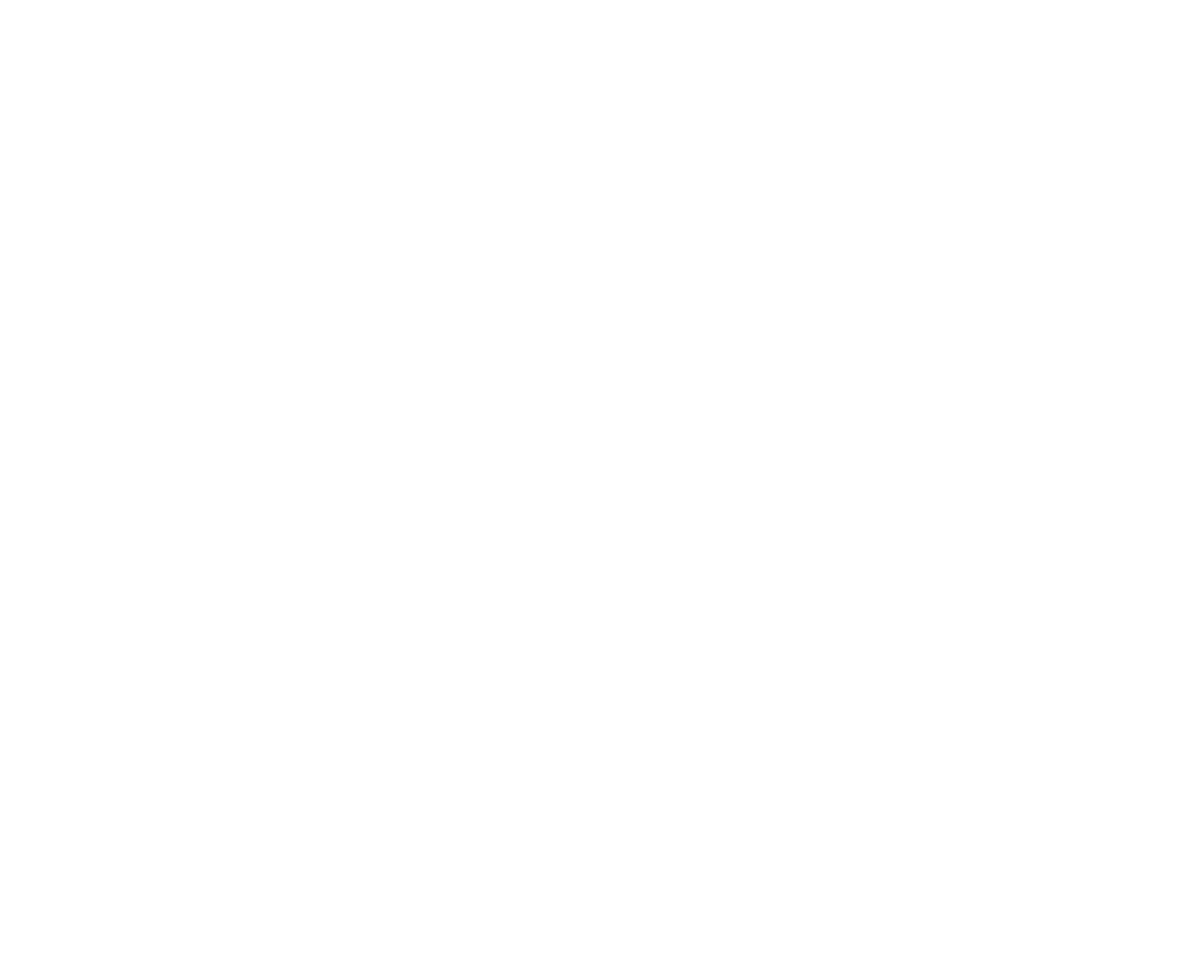
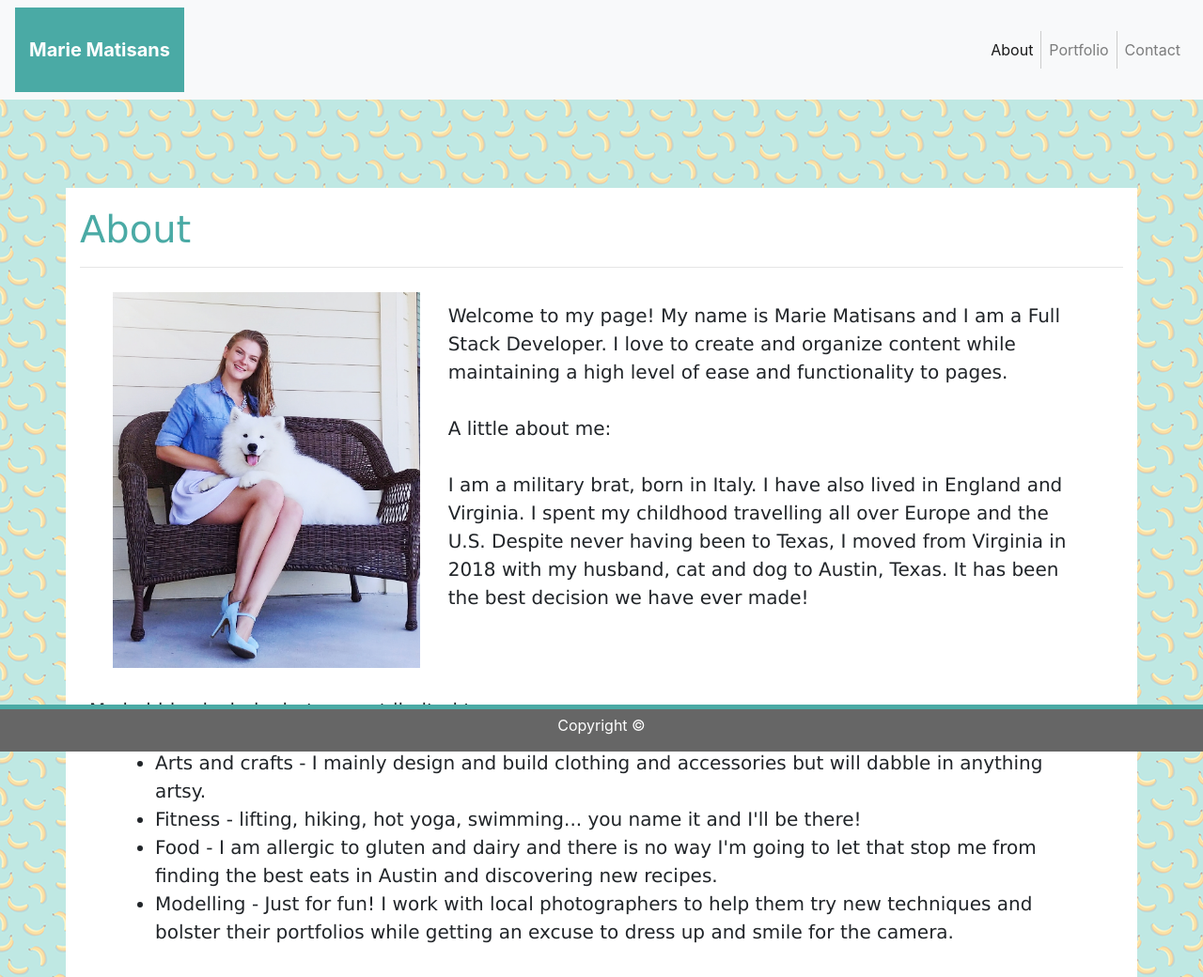
Before and after one commit to mbolters/Bootstrap-Portfolio, a plain HTML site: page index.html in a window 1280 px wide. Shown: the top 1040 px of the page at 94% size. Before the commit the page ends 800 px from the top, so only its background shows below. Drawn offline with nearby package versions, Linux system fonts and the light colour scheme.

Commit message:
add responsive to about page, create template for contact and portfolio page w/o container details

```diff
--- /dev/null
+++ b/Assets/CSS/style.css
@@ -0,0 +1,54 @@
+
+.container-navbar {
+    margin: 0 auto;
+    width: 100%;
+}
+.container {
+    margin-top: 200px;
+    background: white;
+    margin-bottom: 200px;
+    padding-bottom: 20px;
+
+}
+.aboutMeTitle {
+    font-family: Verdana, Geneva, Tahoma, sans-serif;
+    font-weight: bold;
+    padding-top: 20px;
+    color: #4AAAA5;
+}
+p {
+    padding: 10px;
+    font-family: Verdana, Geneva, Tahoma, sans-serif;
+    font-size: 20px;
+}
+ul {
+    padding: 0px 30px 30px 80px;
+    font-family: Verdana, Geneva, Tahoma, sans-serif;
+    font-size: 20px;
+}
+footer{
+    width: 100%;
+    height: 60px;
+    text-align: center;
+    position: fixed;
+    z-index: 1000;
+    height: 50px;
+    color:white;
+    Border-top: solid 5px #4aaaa5;
+    bottom:0%;
+    line-height: 35px;
+    background-color: #666666;
+}
+
+.row {
+    margin: 10px;
+    padding: 10px;
+}
+
+#row1 {
+    margin-bottom: 10px;
+    margin-top: 5px;
+}
+#row2 {
+    margin-bottom: 20px;
+}
--- a/contact.html
+++ b/contact.html
@@ -0,0 +1,31 @@
+<!DOCTYPE html>
+<html lang= "en-us">
+
+<head>
+    <meta charset= "UTF-8">
+    <title>Welcome - Marie Matisans</title>
+    <meta name="viewport" content="width=device-width, initial-scale=1">
+    <link rel="stylesheet" href="https://stackpath.bootstrapcdn.com/bootstrap/4.3.1/css/bootstrap.min.css" integrity="sha384-ggOyR0iXCbMQv3Xipma34MD+dH/1fQ784/j6cY/iJTQUOhcWr7x9JvoRxT2MZw1T" crossorigin="anonymous">
+    <link rel="stylesheet" type="text/css" href= "Assets/CSS/style.css">
+</head>
+<body style= "background-image: url(Assets/Images/bananas.png)">
+    <nav class="navbar fixed-top navbar-expand-lg navbar-light bg-light mx-auto" style="width:100% background-color=#ffffff; color: gray; ">
+        <a class="navbar-brand" href="#" style= "background: #4aaaa5; color: #ffffff; line-height: 80px;
+        font-weight: bold; width: 180px; text-align: center;" class="d-inline-block align-top" alt="">Marie Matisans
+        </a>
+        <div class="navbar-nav ml-auto">
+            <a class="nav-item nav-link active" href="index.html">About <span class="sr-only">(current)</span></a>
+            <a class="nav-item nav-link" style= "border-left: 1px solid #cccccc;" href="portfolio.html">Portfolio</a>
+            <a class="nav-item nav-link" style= "border-left: 1px solid #cccccc;" href="contact.html">Contact</a>
+        </div>
+    </nav>
+    <div class="container">
+        <div class= "aboutMeTitle">
+        <h1>Contact Me</h1>
+        </div>
+        <hr>
+        <div class="row">
+            <div class="col-lg-4 col-xs-4 col-sm-4">
+
+    </body>
+    </html>
--- a/index.html
+++ b/index.html
@@ -0,0 +1,63 @@
+<!DOCTYPE html>
+<html lang= "en-us">
+
+<head>
+    <meta charset= "UTF-8">
+    <title>Welcome - Marie Matisans</title>
+    <meta name="viewport" content="width=device-width, initial-scale=1">
+    <link rel="stylesheet" href="https://stackpath.bootstrapcdn.com/bootstrap/4.3.1/css/bootstrap.min.css" integrity="sha384-ggOyR0iXCbMQv3Xipma34MD+dH/1fQ784/j6cY/iJTQUOhcWr7x9JvoRxT2MZw1T" crossorigin="anonymous">
+    <link rel="stylesheet" type="text/css" href= "Assets/CSS/style.css">
+</head>
+<body style= "background-image: url(Assets/Images/bananas.png)">
+    <nav class="navbar fixed-top navbar-expand-lg navbar-light bg-light mx-auto" style="width:100% background-color=#ffffff; color: gray; ">
+        <a class="navbar-brand" href="#" style= "background: #4aaaa5; color: #ffffff; line-height: 80px;
+        font-weight: bold; width: 180px; text-align: center;" class="d-inline-block align-top" alt="">Marie Matisans
+        </a>
+        <div class="navbar-nav ml-auto">
+            <a class="nav-item nav-link active" href="index.html">About <span class="sr-only">(current)</span></a>
+            <a class="nav-item nav-link" style= "border-left: 1px solid #cccccc;" href="portfolio.html">Portfolio</a>
+            <a class="nav-item nav-link" style= "border-left: 1px solid #cccccc;" href="contact.html">Contact</a>
+        </div>
+    </nav>
+    <div class="container">
+        <div class= "aboutMeTitle">
+        <h1>About</h1>
+        </div>
+        <hr>
+        <div class="row">
+            <div class="col-lg-4 col-xs-4 col-sm-4">
+                <img src="Assets/Images/AirBrush_20190726181335.jpg" width="100%"/>
+            </div>
+            <p class= "col-lg-8 col-md-7">
+                Welcome to my page! My name is Marie Matisans and I am a Full Stack Developer. I love to create and organize content while maintaining a high level of ease and functionality to pages.
+                <br>
+                <br>
+                A little about me:
+                <br>
+                <br>
+                I am a military brat, born in Italy. I have also lived in England and Virginia. I spent my childhood travelling all over Europe and the U.S.
+                Despite never having been to Texas, I moved from Virginia in 2018 with my husband, cat and dog to Austin, Texas. It has been the best decision we have ever made!
+            </p>
+        </div>
+        <div>
+            <p>
+                My hobbies include, but are not limited to:
+            </p>
+            <ul>
+                <li>Arts and crafts - I mainly design and build clothing and accessories but will dabble in anything artsy.</li>
+                <li>Fitness - lifting, hiking, hot yoga, swimming... you name it and I'll be there!</li>
+                <li>Food - I am allergic to gluten and dairy and there is no way I'm going to let that stop me from finding the best eats in Austin and discovering new recipes.</li>
+                <li>Modelling - Just for fun! I work with local photographers to help them try new techniques and bolster their portfolios while getting an excuse to dress up and smile for the camera.</li>
+            </ul>
+        </div>
+    </div>
+
+    <footer id="footer1">
+
+        </footer>
+        <footer id="footer2">
+            Copyright &copy;
+              </footer>
+
+</body>
+</html>
```
Also changed, not shown: portfolio.html (+33 -17 lines), Assets/Images/AirBrush_20190726181335.jpg (added), Assets/Images/Hangman.gif (added), Assets/Images/bananas.png (added), Assets/Images/depositphotos_73149227-stock-illustration-trivia-isolated-word-decorative-lettering.jpg (added), Assets/Images/rockpaperscissors.jpeg (added), Assets/Images/runescape-egg.png (added), Assets/Images/rutgers.jpeg (added), 4 other files.
